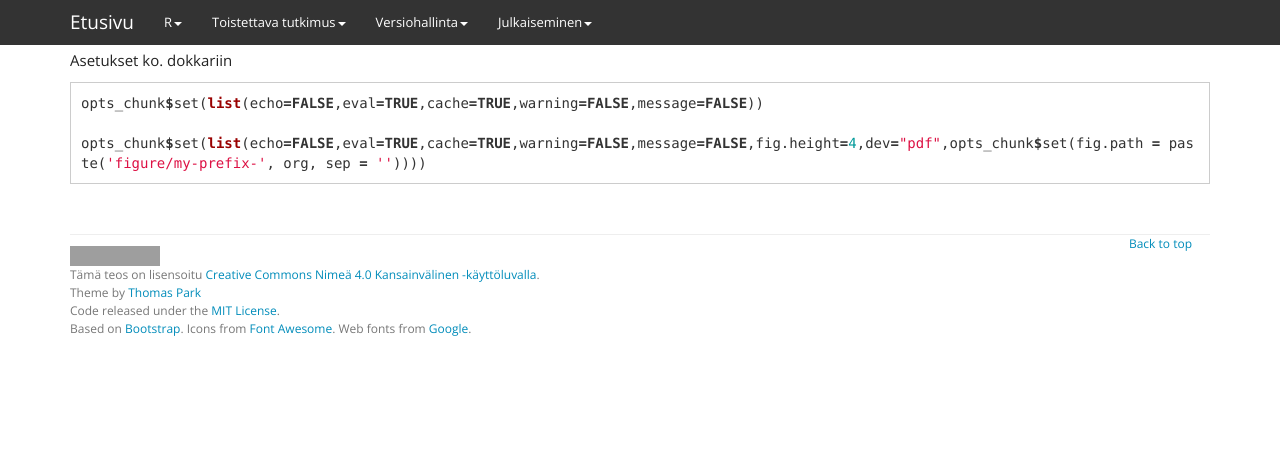
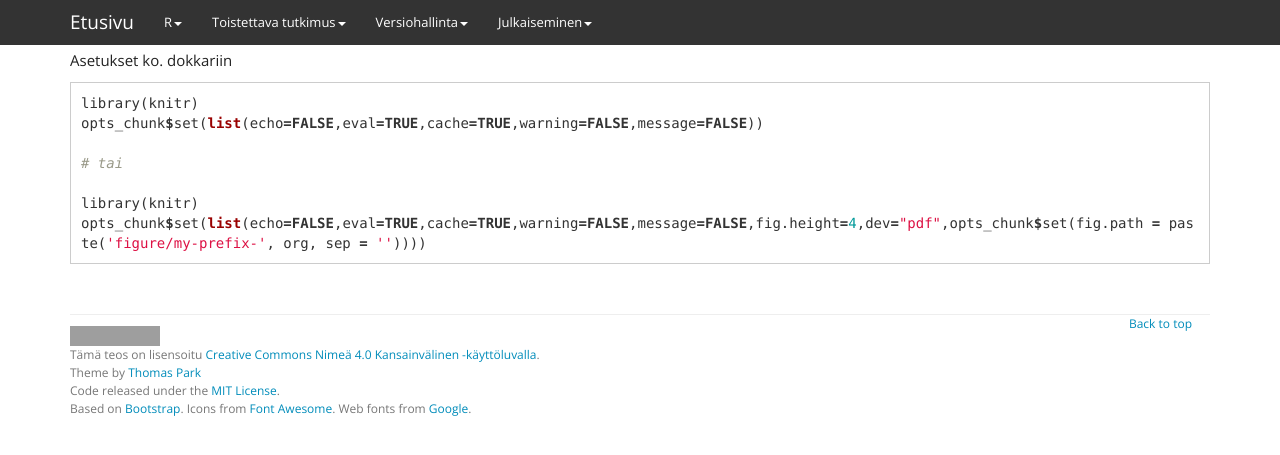
Before and after one commit to muuankarski/luntti, a Jekyll site: the page built from toistettava/knitr.md, in a window 1280 px wide. Shown: the top 455 px of the page. Built offline with Jekyll 4.4.1, drawn with Linux system fonts in a browser that asks for light colours; nearby versions of some CDN libraries; Markdown is read by kramdown in place of the engine named in the settings; grey boxes are pictures that could not be loaded.

Commit message:
eka kommitti6

````diff
--- a/toistettava/knitr.Rmd
+++ b/toistettava/knitr.Rmd
@@ -12,9 +12,12 @@ opts_chunk$set(list(echo=TRUE,eval=FALSE,cache=TRUE,warning=FALSE,message=FALSE)
 Asetukset ko. dokkariin
 
 ```{r}
-
+library(knitr)
 opts_chunk$set(list(echo=FALSE,eval=TRUE,cache=TRUE,warning=FALSE,message=FALSE))
 
+# tai
+
+library(knitr)
 opts_chunk$set(list(echo=FALSE,eval=TRUE,cache=TRUE,warning=FALSE,message=FALSE,fig.height=4,dev="pdf",opts_chunk$set(fig.path = paste('figure/my-prefix-', org, sep = ''))))
 
 ```
--- a/toistettava/knitr.md
+++ b/toistettava/knitr.md
@@ -11,7 +11,11 @@ Asetukset ko. dokkariin
 
 
 ```r
+library(knitr)
 opts_chunk$set(list(echo=FALSE,eval=TRUE,cache=TRUE,warning=FALSE,message=FALSE))
 
+# tai
+
+library(knitr)
 opts_chunk$set(list(echo=FALSE,eval=TRUE,cache=TRUE,warning=FALSE,message=FALSE,fig.height=4,dev="pdf",opts_chunk$set(fig.path = paste('figure/my-prefix-', org, sep = ''))))
 ```
````
Also changed, not shown: 3 other files.
